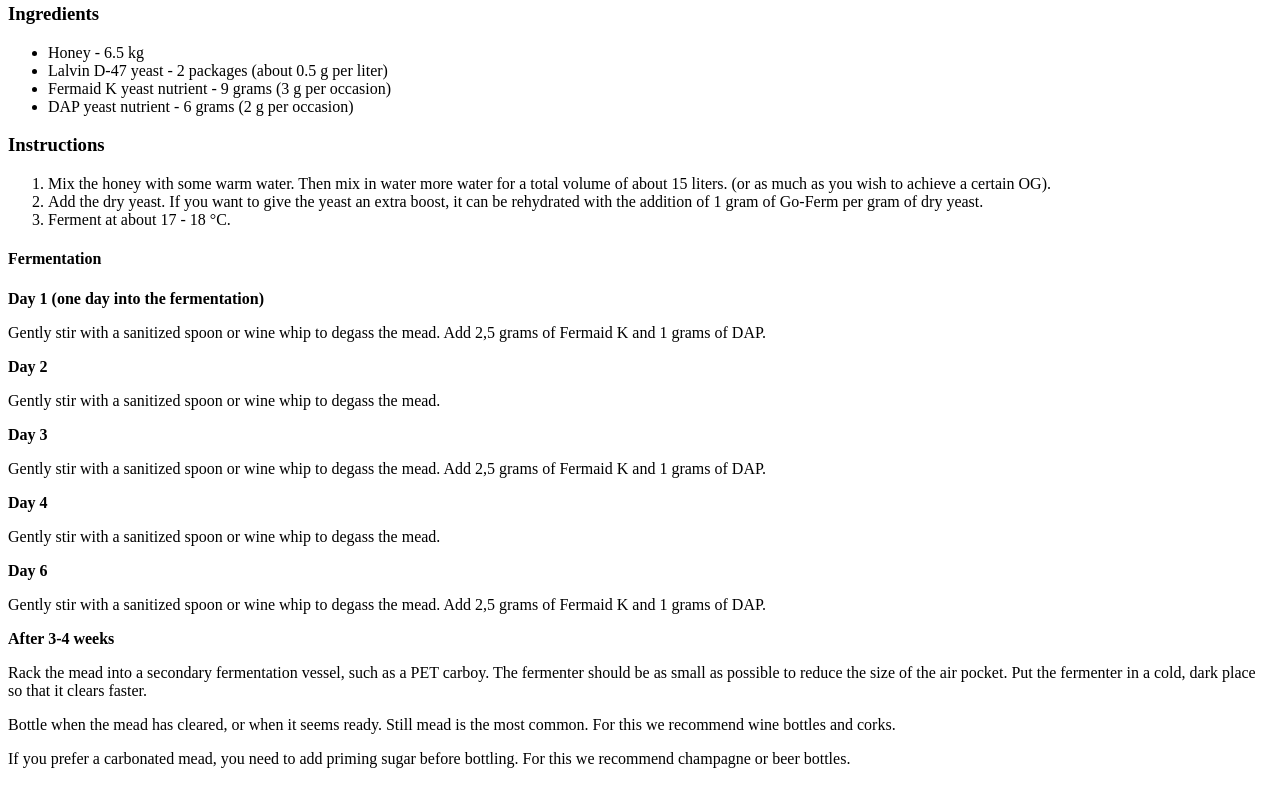
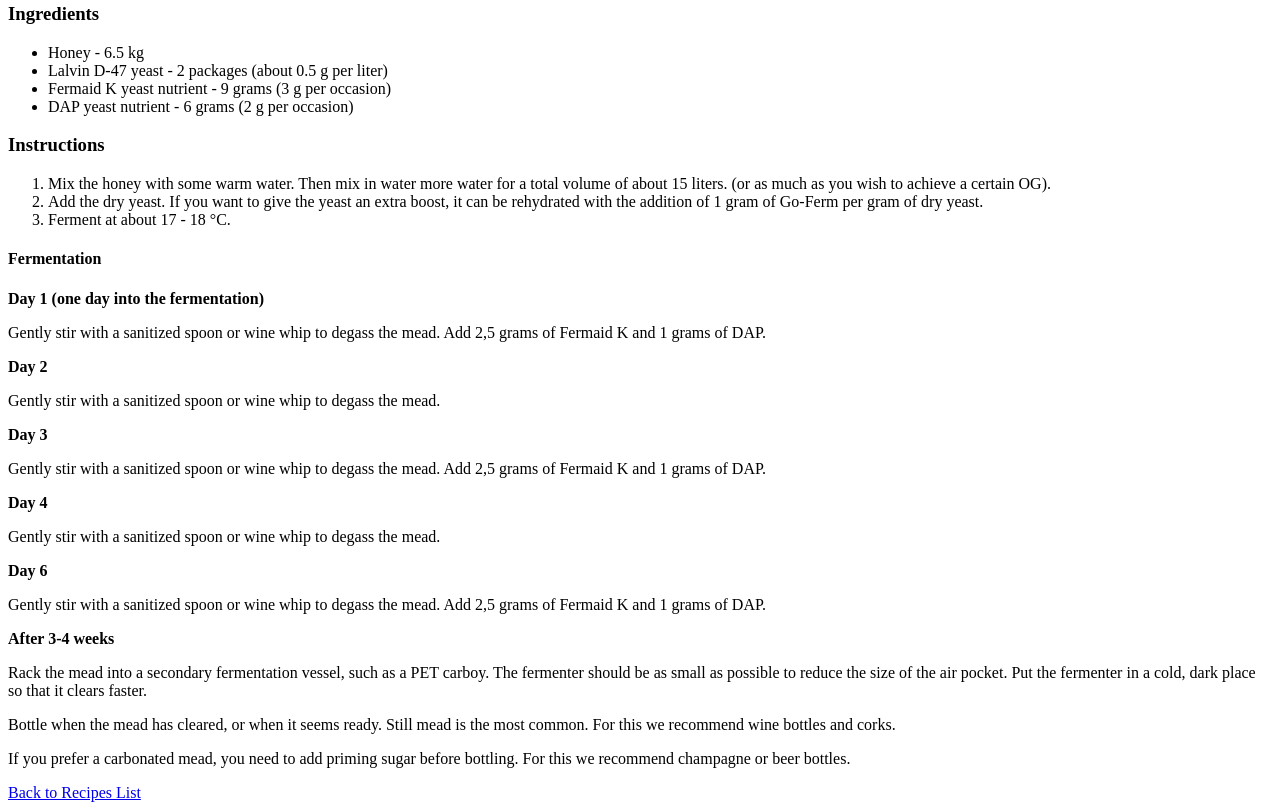
Before and after one commit to jnbjensen/odin-recipes, a plain HTML site: page recipes/mead.html in a window 1280 px wide. Shown: the part 511-1321 px from the top of the page. Before the commit the page ends 1295 px from the top, so only its background shows below. Drawn offline with Linux system fonts and the light colour scheme.

Commit message:
Add link back to index.html
Added a link taking the user back to the home page.

```diff
--- a/recipes/mead.html
+++ b/recipes/mead.html
@@ -40,6 +40,6 @@
         <p>Rack the mead into a secondary fermentation vessel, such as a PET carboy. The fermenter should be as small as possible to reduce the size of the air pocket. Put the fermenter in a cold, dark place so that it clears faster.</p>
         <p>Bottle when the mead has cleared, or when it seems ready. Still mead is the most common. For this we recommend wine bottles and corks.</p>
         <p>If you prefer a carbonated mead, you need to add priming sugar before bottling. For this we recommend champagne or beer bottles.</p>
-
+    <a href="../index.html">Back to Recipes List</a>
 </body>
 </html>
```
